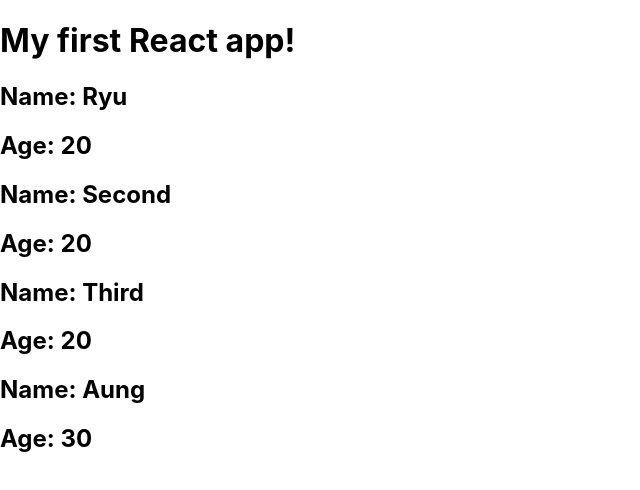
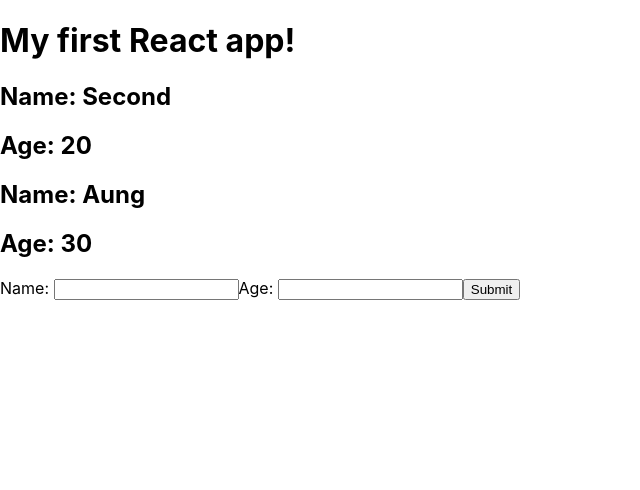
Before and after one commit to EngStu/complete-react-redux, a React (Create React App) app: page / in a window 1280 px wide. Shown: the top 490 px of the page, without its empty margins (0-640 px from the left). Built offline with nearby package versions, Linux system fonts and the light colour scheme.

Commit message:
17_finished

```diff
--- /dev/null
+++ b/src/AddNinja.js
@@ -0,0 +1,35 @@
+import React, { Component } from 'react'
+
+class AddNinja extends Component {
+  state = {
+    name: null,
+    age: null
+  }
+
+  handleChange = (e) => {
+    this.setState({
+      [e.target.id]: e.target.value
+    })
+  }
+
+  handleSubmit = (e) => {
+    e.preventDefault()
+    console.log(this.state)
+  }
+
+  render() {
+    return (
+      <div>
+        <form onSubmit={this.handleSubmit}>
+          <label htmlFor="name">Name: </label>
+          <input type="text" id="name" onChange={this.handleChange} />
+          <label htmlFor="age">Age: </label>
+          <input type="text" id="age" onChange={this.handleChange} />
+          <button>Submit</button>
+        </form>
+      </div>
+    )
+  }
+}
+
+export default AddNinja
--- a/src/App.js
+++ b/src/App.js
@@ -1,13 +1,14 @@
 import React, { Component } from 'react';
 import Ninjas from './Ninjas'
+import AddNinja from './AddNinja'
 
 class App extends Component {
   state = {
     ninjas: [
-      { name: 'Ryu', age: 20 },
-      { name: 'Second', age: 20 },
-      { name: 'Third', age: 20 },
-      { name: 'Aung', age: 30 },
+      { name: 'Ryu', age: 12, id: 1 },
+      { name: 'Second', age: 20, id: 2 },
+      { name: 'Third', age: 15, id: 3 },
+      { name: 'Aung', age: 30, id: 4 },
 
     ]
   }
@@ -17,6 +18,7 @@
       <div className="App">
         <h1>My first React app!</h1>
         <Ninjas ninjas={this.state.ninjas} />
+        <AddNinja />
       </div>
     );
   }
--- a/src/Ninjas.js
+++ b/src/Ninjas.js
@@ -1,22 +1,22 @@
-import React, { Component } from 'react'
+import React from 'react'
 
-class Ninjas extends Component {
-  render() {
-    const { ninjas } = this.props
+const Ninjas = ({ ninjas }) => {
+
     const ninjaList = ninjas.map(ninja => {
-      return (
-        <div className="ninja">
+      return ninja.age > 18 ? (
+        <div className="ninja" key={ninja.id}>
           <h2>Name: { ninja.name }</h2>
           <h2>Age: { ninja.age }</h2>
         </div>
-      )
+      ) : null;
     })
-    return(
-      <div className="ninja-list">
-        { ninjaList }
-      </div>
-    )
-  }
+
+
+  return(
+    <div className="ninja-list">
+      { ninjaList }
+    </div>
+  )
 }
 
 export default Ninjas
```
